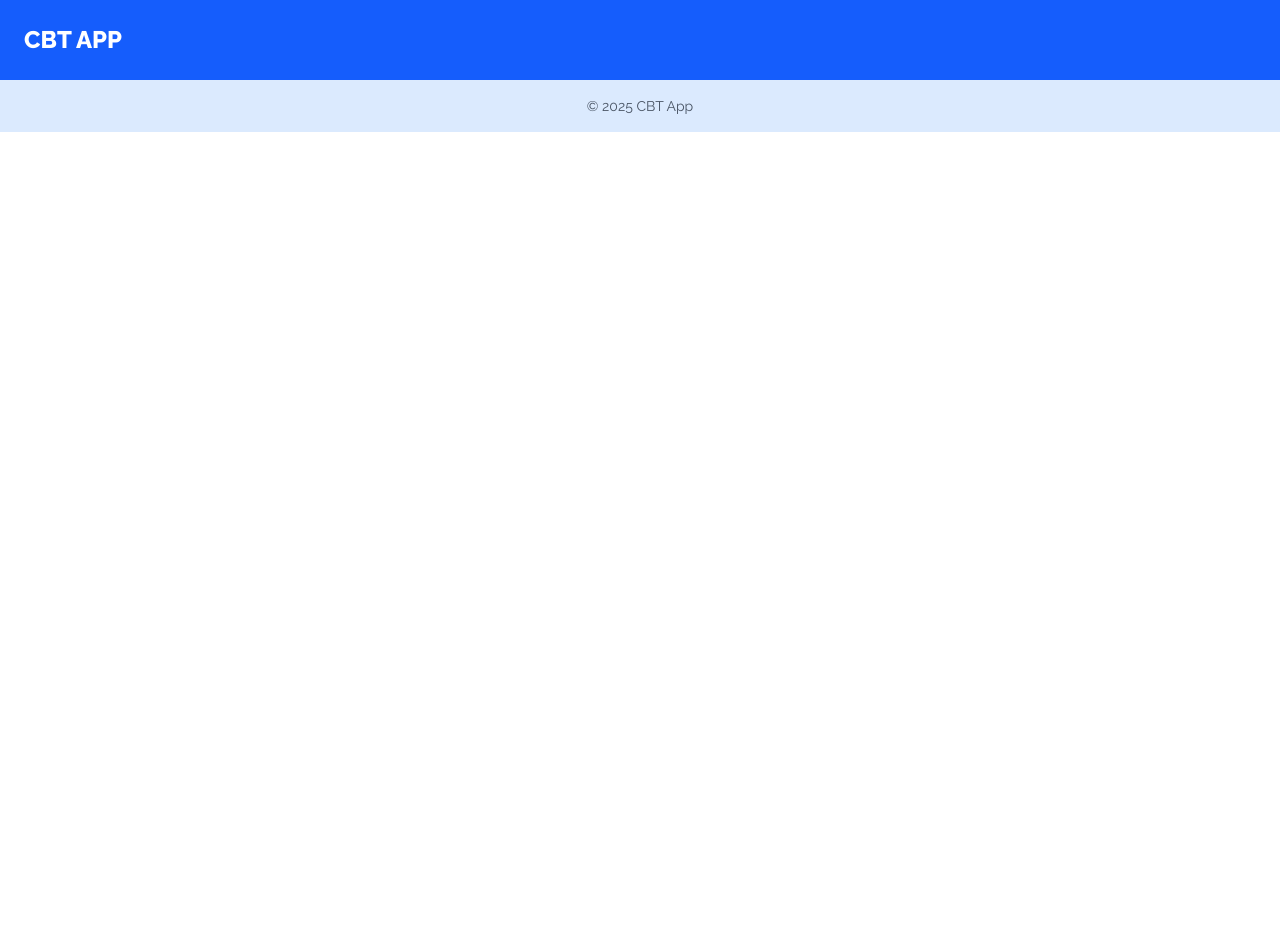
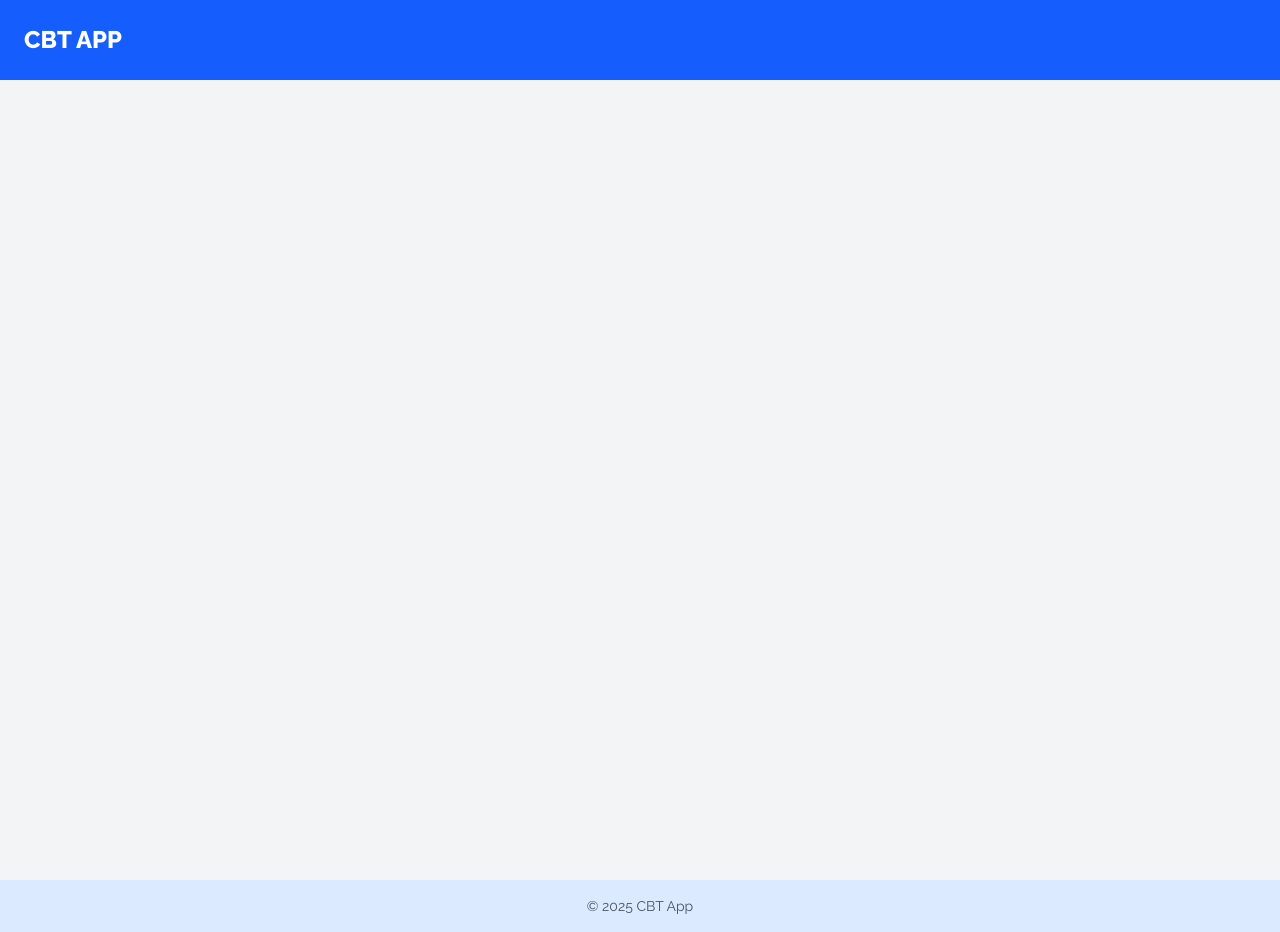
Before and after one commit to AbimbolaP/cbt-app, a Next.js app: page /confirm-admin in a window 1280 px wide. Before the commit the page ends 800 px from the top, so only its background shows below. Built offline with nearby package versions, Linux system fonts and the light colour scheme.

Commit message:
screen height restored

```diff
--- a/src/app/confirm-admin/page.tsx
+++ b/src/app/confirm-admin/page.tsx
@@ -8,7 +8,7 @@
   const status = searchParams.get("status");
 
   return (
-    <div className="flex flex-col items-center justify-center bg-gray-100 text-center px-6">
+    <div className="min-h-screen flex flex-col items-center justify-center bg-gray-100 text-center px-6">
       {status === "success" && (
         <>
           <h1 className="text-3xl font-bold text-green-600 mb-4">
```
